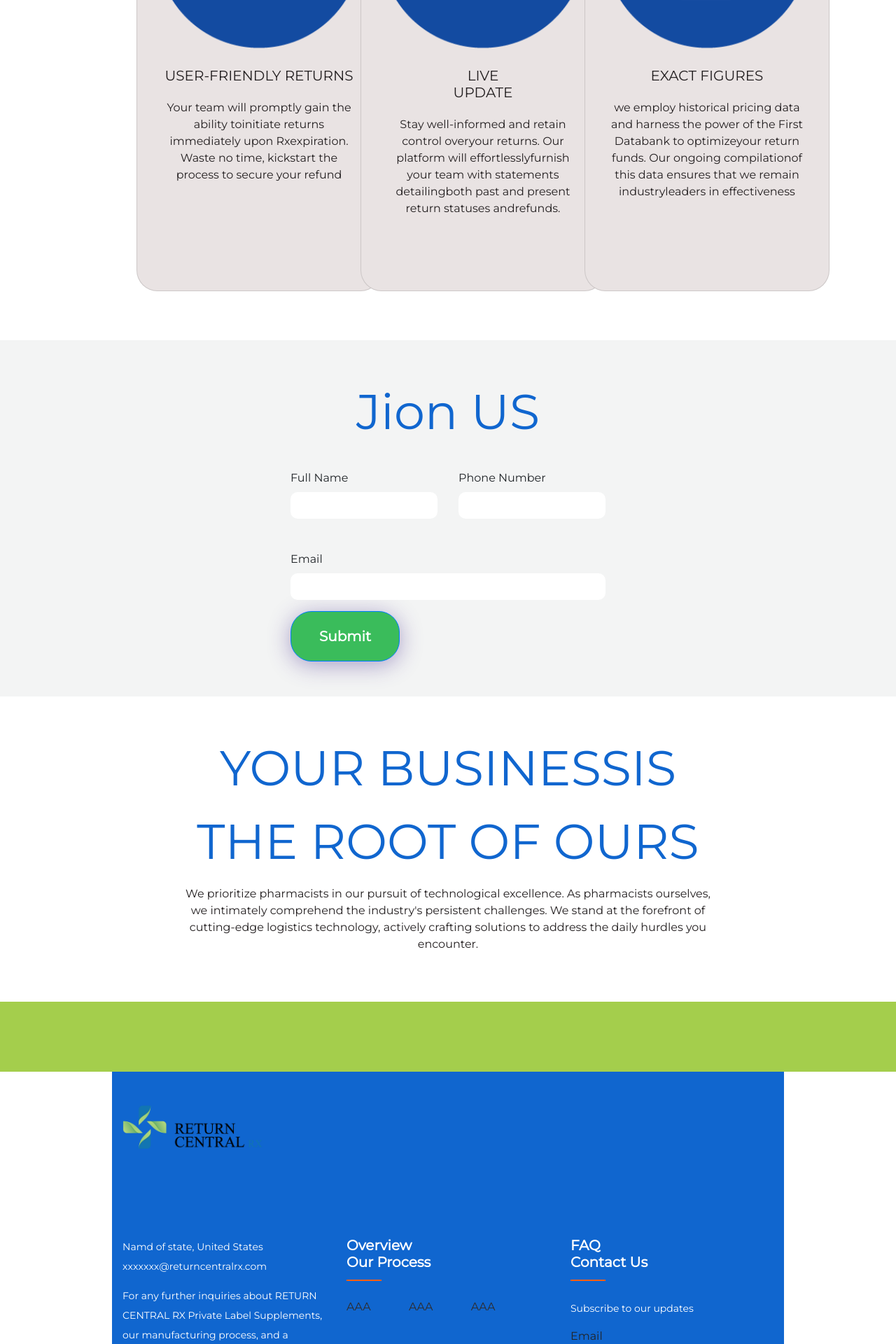
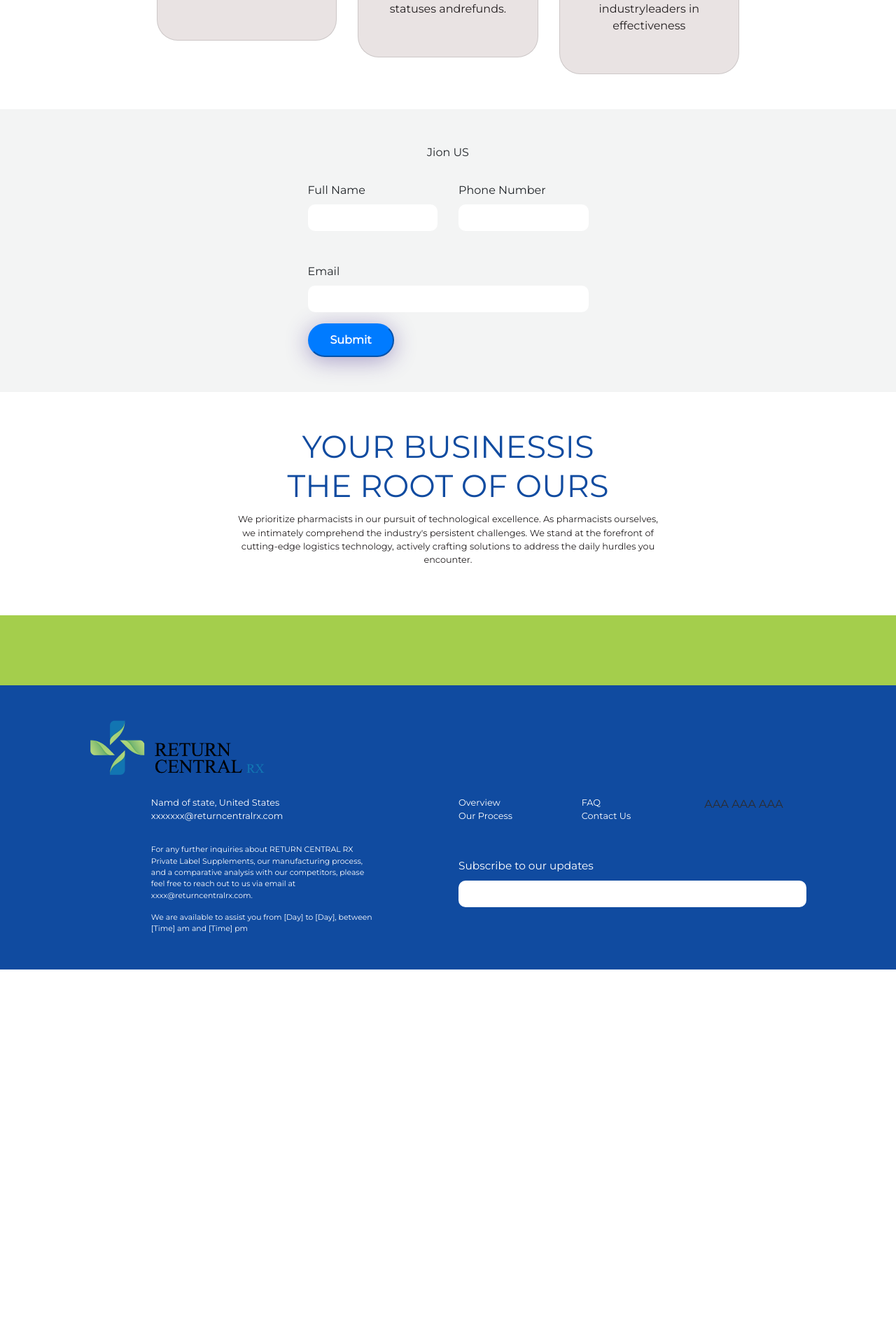
Before and after one commit to AliRbassam/returnCentral, a PHP site: page /page/home/ in a window 1280 px wide. Shown: the part 2240-4160 px from the top of the page at 70% size. After the commit the page ends 3625 px from the top, so only its background shows below. Run offline with PHP 8.4, Linux system fonts and the light colour scheme; some libraries are stand-ins or nearby versions.

Commit message:
fixes1 home page

```diff
--- a/dynamic/pages/home.php
+++ b/dynamic/pages/home.php
@@ -21,7 +21,7 @@
 						<div class="medium black">Your Central Hub for Expired MedicationReturns</div>
 						</br>
 						<a href="">
-							<input type="button" class="btn" value="GET STARTED" />
+							<input type="button" class="buttonGreen" value="GET STARTED" />
 						</a>
 					</div>
 
@@ -35,18 +35,18 @@
 
 		</div>
 
+
 		<!--Section2-->
 		<div class="topSpacerBigger section white" id="section2">
-			<div class="content">
-				<div class="container">
+			<div class="contentSmall">
 				<div class="row">
 					<div class="col-12 ">
 						<div class="text-center">THE RX ROUTE</div>
 					</div>
 				</div>
 				<div class="row">
-						<div class="col-md-4">
-							<div class="card ">
+					<div class="topSpacer col-lg-4 col-12">
+						<div class="card">
 							<img src="../../static/images/route/route1.png" class="card-img-top" alt="Card Image">
 							<div class="card-body">
 								<h5 class="card-title textCenter black">SWIFT RETURNS</h5>
@@ -54,7 +54,7 @@
 							</div>
 						</div>
 					</div>
-						<div class="col-md-4">
+					<div class="topSpacer col-lg-4 col-12">
 						<div class="card">
 							<img src="../../static/images/route/route2.png" class="card-img-top" alt="Card Image">
 							<div class="card-body">
@@ -69,7 +69,7 @@
 							</div>
 						</div>
 					</div>
-						<div class="col-md-4">
+					<div class="topSpacer col-lg-4 col-12">
 						<div class="card">
 							<img src="../../static/images/route/route3.png" class="card-img-top" alt="Card Image">
 							<div class="card-body">
@@ -85,15 +85,12 @@
 					</div>
 				</div>
 			</div>
-
-			</div>
 		</div>
 
 
 		<!--Section3-->
 		<div class="topSpacerBigger section white" id="section2">
-			<div class="content">
-				<div class="container">
+			<div class="contentSmall">
 				<div class="row">
 					<div class="col-12 ">
 						<div class="text-center">OUR SOFTWARE HARNESSES YOUR ABILITIES</div>
@@ -133,14 +130,12 @@
 					</div>
 				</div>
 			</div>
+   		</div>
 
-			</div>
-   		</div>
 
 		<!-- Section4 -->
 		<div class="section jion greyLightBg " id="section3">
-				<div class="content">
-					<div class="container">
+			<div class="contentSmall">
 				<div class="row">
 					<div class="col-12 ">
 							<div class="text-center">Jion US</div>
@@ -164,41 +159,27 @@
 								<label for="email">Email</label>
 								<input type="button" class=" form-control" id="email" name="email" required >
 							</div>
-									<button type="submit" class=" btn btn-primary">Submit</button>
+							<button type="submit" class=" buttonGreen btn-primary">Submit</button>
 						</form>
 					</div>
 				</div>
 			</div>
 		</div>
-		</div>
+
+
 		<!-- section4 -->
 		<div class="section text_content white" id="section4">
-			<div class="content">
-				<div class="container">
-					<div class="row">
-						<div class="col-12  ">
-							<div class="text-center ">
-							YOUR BUSINESSIS<br> THE ROOT OF OURS</div>
-						</div>
+			<div class="contentSmall">
 
-					</div>
-					<div class="row">
-						<div class="col-12 ">
-							<div class="topSpacerSmaller textCenter black">
-							We prioritize pharmacists in our pursuit of technological excellence. As pharmacists ourselves,</br>
-							we intimately comprehend the industry's persistent challenges. We stand at the forefront of</br>
+				<div class="big textCenter blue">YOUR BUSINESSIS<br> THE ROOT OF OURS</div>
+
+				<div class="topSpacerSmaller small textCenter black">We prioritize pharmacists in our pursuit of technological excellence. As pharmacists ourselves,</br>we intimately comprehend the industry's persistent challenges. We stand at the forefront of</br>
 				cutting-edge logistics technology, actively crafting solutions to address the daily hurdles you</br>
 				encounter.</div>
 
 			</div>
 
 		</div>
-				</div>
-
-			</div>
-
-		</div>
-
 
 	</div>
 
--- a/includes/bottom.php
+++ b/includes/bottom.php
@@ -2,93 +2,62 @@
 	<!------Footer------>
 	<div class="section greenBg topSpacer"></div>
 
+	<div id="footer" class="blueBg">
 
-	<!-- starting  -->
-	<div id="footer">
         <div class="content">
 
-        <!-- First Row: Logo -->
-        <footer class="footer-section">
-            <div class="container">
-                <div class="footer-content pt-5 pb-5">
-                    <div class="row">
-                        <div class="col-12">
-                            <div class="footer-logo">
-                                <a href="#"><img src="../../static/images/logo.png" class="img-fluid" alt="logo"></a>
-                            </div>
-                        </div>
-                    </div>
-                </div>
-            </div>
-        </footer>
-
-        <!-- Second Row: Footer Text, Overview, FAQ, Contact, Social Icons -->
-        <footer class="footer-section">
-            <div class="container">
-                <div class="footer-content pt-5 pb-5">
-                    <div class="row">
-                        <div class="col-xl-4 col-lg-4 mb-50">
-                            <!-- Footer Text -->
-                            <div class="footer-widget">
-                                <div class="footer-text">
-                                    <p>Namd of state, United States <br> xxxxxxx@returncentralrx.com</p>
-                                </div>
-                                <div class="footer-text">
-                                    <p>For any further inquiries about RETURN CENTRAL RX Private
-										Label Supplements, our manufacturing process, and a
-										comparative analysis with our competitors, please feel free to
-										reach out to us via email at xxxx@returncentralrx.com. <br>
-										<BR>We are available to assist you from [Day] to [Day], between
-										[Time] am and [Time] pm</p>
-                                </div>
-                            </div>
+            <div>
+                <img src="../../static/images/logo.png" width="250px" />
             </div>
 
-                        <div class="col-xl-4 col-lg-4 col-md-6 mb-30">
-                            <!-- Overview and Social Icons -->
-                            <div class="footer-widget">
-                                <div class="footer-widget-heading">
-                                    <h3>Overview <br>Our Process</h3>
+            <div class="topSpacerBig row">
+
+                <div class="col-lg-1">&nbsp;</div>
+
+                <div class="col-lg-4">
+                    <div class="small white">Namd of state, United States <br> xxxxxxx@returncentralrx.com</div>
                 </div>
-                                <div class="footer-social-icon">
+
+                <div class="col-lg-1">&nbsp;</div>
+
+                <div class="col-lg-2">
+                    <div class="small white">Overview <br>Our Process</div>
+                </div>
+                <div class="col-lg-2">
+                    <div class="small white">FAQ <br>Contact Us</div>
+                </div>
+                <div class="col-lg-2">
                     <a href="#" target="_blank"><i class="fab fa-instagram"></i>AAA</a>
                     <a href="#" target="_blank"><i class="fab fa-facebook"></i>AAA</a>
                     <a href="#" target="_blank"><i class="fab fa-linkedin"></i>AAA</a>
                 </div>
+
+
+            </div>
+
+            <div class="topSpacerBig row">
+
+                <div class="col-lg-1">&nbsp;</div>
+
+                <div class="col-lg-4">
+                    <div class="tiny white">For any further inquiries about RETURN CENTRAL RX Private Label Supplements, our manufacturing process, and a comparative analysis with our competitors, please feel free to reach out to us via email at xxxx@returncentralrx.com.</div>
+                    <div class="topSpacerSmall tiny white">We are available to assist you from [Day] to [Day], between [Time] am and [Time] pm</div>
+                </div>
+
+                <div class="col-lg-1">&nbsp;</div>
+
+                <div class="col-lg-6">
+                    <div class="topSpacer medium white">Subscribe to our updates</div>
+                    <div class="topSpacerSmaller form-group">
+                        <input type="button" class="form-control" id="email" name="email" placeholder="Email">
                     </div>
                 </div>
 
-                        <div class="col-xl-4 col-lg-4 col-md-6 mb-50">
-                            <!-- FAQ, Contact, and Subscribe -->
-                            <div class="footer-widget">
-                                <div class="footer-widget-heading">
-                                    <h3>FAQ <br>Contact Us</h3>
             </div>
-                                <div class="footer-text mb-25">
-                                    <p>Subscribe to our updates</p>
+
+
         </div>
-                                <div class="form-group">
-                                    <label for="email">Email</label>
-                                    <input type="button" class="form-control" id="email" name="email" required>
-                                </div>
-                            </div>
-                        </div>
-                    </div>
-                </div>
-            </div>
-        </footer>
 
-        <!-- Third Row: Text, Data, and Subscribe -->
-        <footer class="footer-section">
-            <div class="container">
-                <div class="footer-content pt-5 pb-5">
-                    <div class="row">
-                        <!-- Add your text, data, and subscribe elements here -->
-                    </div>
-                </div>
-            </div>
-        </footer>
-    </div>
     </div>
 
 
--- a/static/css/elements.css
+++ b/static/css/elements.css
@@ -30,12 +30,12 @@
     .content{
         position:relative;
         margin:0px auto;
-        width:75%
+        width:80%
     }
     .contentSmall{
         position:relative;
         margin:0px auto;
-        width:50%
+        width:65%
     }
     .section{
         padding:50px 0px;
@@ -86,51 +86,16 @@
 /************************************************************************************************************************************/
 /**Home**/
 
-    .btn {
-      -webkit-transition: color 0.3s ease;
-        transition: color 0.3s ease;
-        outline: 0;
-        font-weight: bold;
-        border-radius: 30px;
-        padding: 12px 34px;
-        font-size: 18px;
-        line-height: 30px;
-        -webkit-box-shadow: 0 5px 32px 0 rgba(64, 38, 138, 0.42);
-        box-shadow: 0 5px 32px 0 rgba(64, 38, 138, 0.42);
-        outline: 0;
-      text-decoration: none;
-      color: #fff;
-      background: #3abc5b;
-    }
+ #section2 .card{
+	position: relative;
+	width: 100%;
+	height: auto;
+	padding: 20px;
+	border-radius: 30px;
+	transition: border 1s;
+	background: rgb(233, 227, 227);
+}
 
-    .image_seation1{
-
-        /* width: 100%; */
-        margin-top: -20%;
-        margin-left: 60%;
-        margin-bottom: 0%;
-    }
-
-/* ---------------------------------------------------------------------------------------------------------------------- */
-
-/* section two crads */
-
-
-#section2 .text-center{
-    justify-content: center;
-    font-size: 70px;
-    color: #1066cf;
-}
- #section2 .card{
-  height: 669px;
-  width: 350px;
-  background: rgb(233, 227, 227);
-  border-radius: 30px;
-  transition: border 1s;
-  position: relative;
-  padding: 20px;
-  margin: 20px;
-}
  #section2 .card card-img-top {
     display: block;
     width: 100%;
@@ -151,132 +116,11 @@
 }
 
 
-/* section three jion us  */
-#section3 .text-center{
-    justify-content: center;
-    font-size: 70px;
-    color: #1066cf;
-}
-
-#section3 .btn {
-    text-align: center;
-    -webkit-transition: color 0.3s ease;
-      transition: color 0.3s ease;
-      outline: 0;
-      font-weight: bold;
-      border-radius: 30px;
-      padding: 20px 40px;
-      font-size: 20px;
-      line-height: 30px;
-      -webkit-box-shadow: 0 5px 32px 0 rgba(64, 38, 138, 0.42);
-      box-shadow: 0 5px 32px 0 rgba(64, 38, 138, 0.42);
-      outline: 0;
-    text-decoration: none;
-    color: #fff;
-    background: #3abc5b;
-  }
-
-
-/* section 4  YOUR BUSINESS*/
-#section4 .text-center{
-    justify-content: center;
-    font-size: 70px;
-    color: #1066cf;
-
-}
-
-
-
-
-
 /* section 5 footer */
 #footer{
-  border-left-style: solid;
-  margin-left:  auto;
-  margin-right: auto;
-
+	position:relative;
+	padding:50px 0px !important;
 }
- .ul {
-    margin: 0px;
-    padding: 0px;
+#footer input[type="text"]{
+	padding:25px;
 }
-.footer-section {
-  background: #1066cf;
-  position: relative;
-}
-
-.footer-content {
-  position: relative;
-
-}
-
-.footer-logo {
-  margin-bottom: 30px;
-}
-.footer-logo img {
-    max-width: 200px;
-}
-.footer-text p {
-  margin-bottom: 14px;
-  font-size: 14px;
-      color: white;
-  line-height: 28px;
-}
-.footer-social-icon span {
-  color: black;
-  display: block;
-  font-size: 30px;
-  font-weight: 700;
-  font-family: 'Poppins', sans-serif;
-  margin-bottom: 20px;
-}
-.footer-social-icon a {
-  color: #fff;
-  font-size: 16px;
-  margin-right: 50px;
-}
-.footer-social-icon i {
-  height: 40px;
-  width: 40px;
-  text-align: center;
-  line-height: 38px;
-  border-radius: 50%;
-}
-.facebook-bg{
-  background: #3B5998;
-}
-.twitter-bg{
-  background: #55ACEE;
-}
-.google-bg{
-  background: #DD4B39;
-}
-.footer-widget-heading h3 {
-  color: #fff;
-  font-size: 20px;
-  font-weight: 600;
-  margin-bottom: 40px;
-  position: relative;
-}
-.footer-widget-heading h3::before {
-  content: "";
-  position: absolute;
-  left: 0;
-  bottom: -15px;
-  height: 2px;
-  width: 50px;
-  background: #ff5e14;
-}
-.footer-widget ul li {
-  display: inline-block;
-  float: left;
-  width: 50%;
-  margin-bottom: 12px;
-}
-.footer-widget ul li a:hover{
-  color: #ff5e14;
-}
-.footer-widget ul li a {
-  color: #878787;
-  text-transform: capitalize;
-}
--- a/static/css/style.css
+++ b/static/css/style.css
@@ -166,12 +166,22 @@
     -moz-appearance: none;
     -ms-appearance: none;
 }
-input[type="button"].blackGreen{
-    color:#FDFDFD;
-    background:#2D2C2F;
+
+.buttonGreen{
+    -webkit-transition: color 0.3s ease;
+    transition: color 0.3s ease;
+    outline: 0;
+    font-weight: bold;
+    border-radius: 30px;
+    padding: 10px 30px;
+    box-shadow: 0 5px 32px 0 rgba(64, 38, 138, 0.42);
+    outline: 0;
+    text-decoration: none;
+    color: #fff;
+    background: #3abc5b;
 }
-input[type="button"].blackGreen:hover{
-    background:#A4CE4C;
+.buttonGreen:hover{
+    box-shadow: 0 5px 32px 0 rgba(64, 38, 138, 0.25);
 }
 
 /**********************************************************************************/
```
Lines whose indentation alone changed are shown as unchanged.
